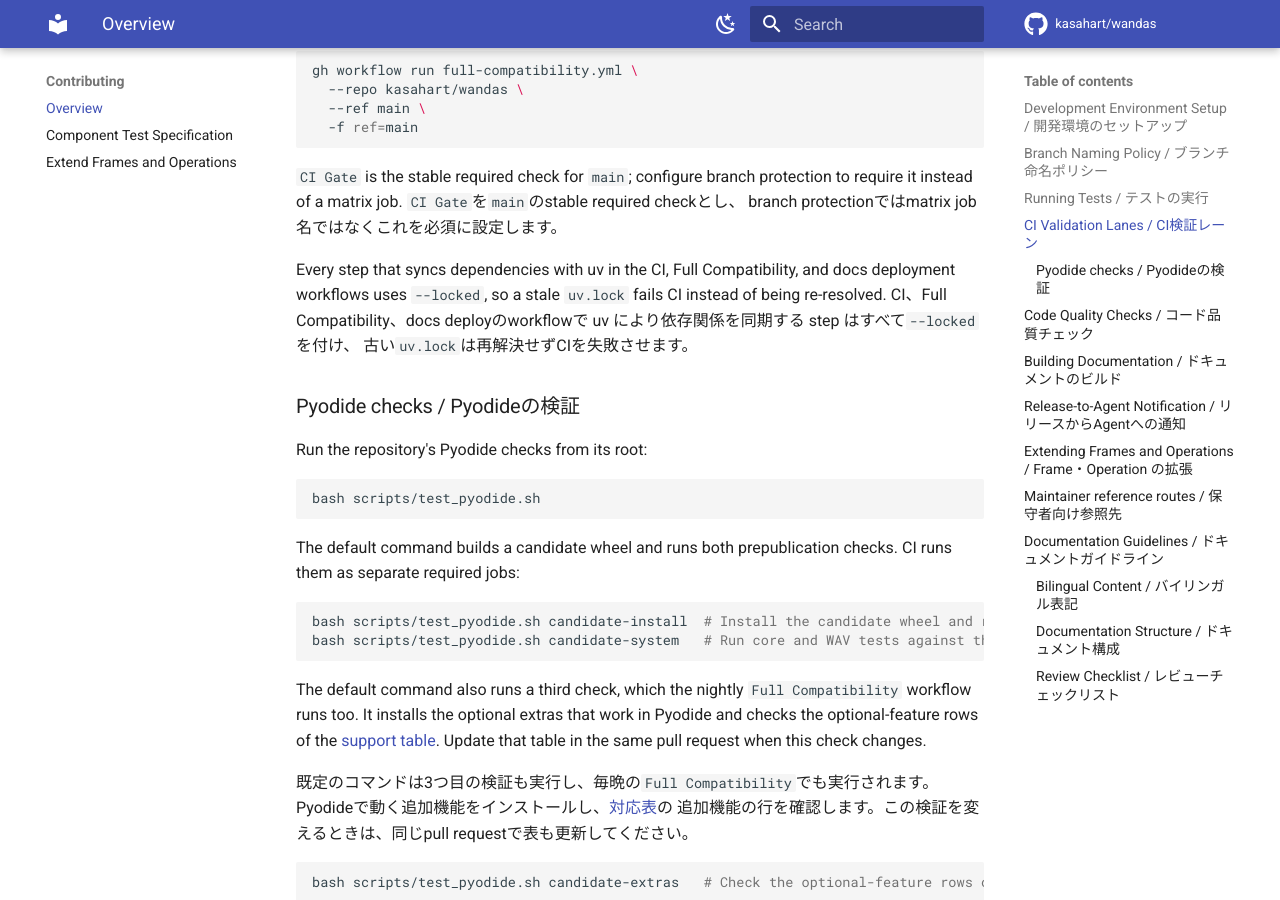
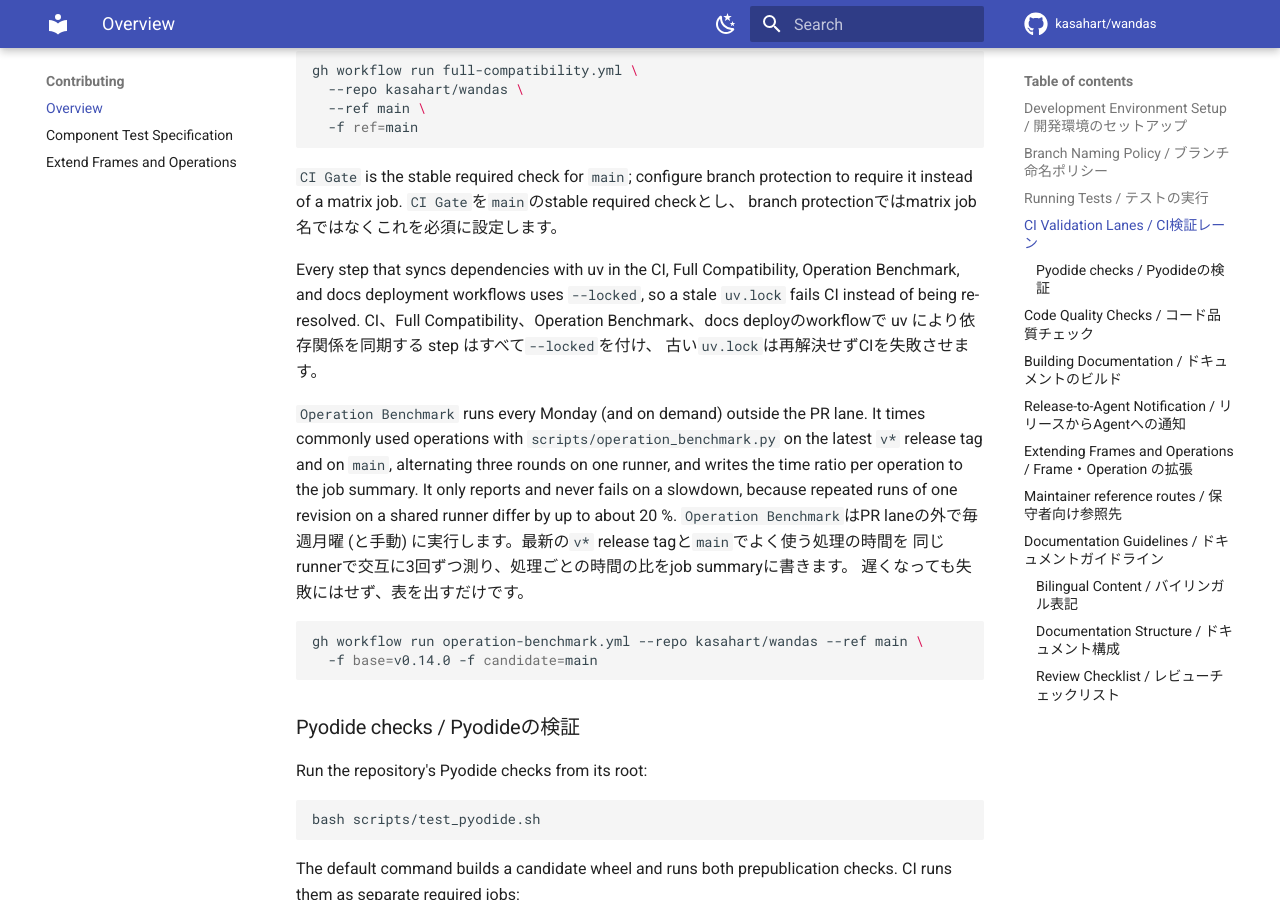
Before and after one commit to kasahart/wandas, an MkDocs documentation site: the page built from docs/src/contributing.md, in a window 1280 px wide and 900 px high, scrolled down 2451 px. Built offline with MkDocs 1.6.1 and Material for MkDocs 9.7.7, drawn with Linux system fonts in a browser that asks for light colours; comment, search, counter and statistics services are not loaded.

Commit message:
Compare operation times between the latest release and main every week (#711)
* Compare operation times between the latest release and main every week (#706)

A scheduled and on-demand workflow runs scripts/operation_benchmark.py on
the latest v* tag and on main, alternating three rounds on one runner, and
writes the ratio table to the job summary with the JSON as an artifact.
It reports only and never fails on a slowdown. Its uv syncs are covered by
the --locked guard, and the skill example now runs the candidate's harness
from a base checkout that predates it.

Co-Authored-By: Claude Opus 5.5 <noreply@anthropic.com>
Claude-Session: https://claude.ai/code/session_01VjJX8YGBpnfrHbJ5H4JMaX

* Resolve a branch name given as the benchmark base (#706)

After checkout, branches exist only as origin/<name>, so a base such as
main failed in git worktree add. Fall back to origin/<base>.

Co-Authored-By: Claude Opus 5.5 <noreply@anthropic.com>
Claude-Session: https://claude.ai/code/session_01VjJX8YGBpnfrHbJ5H4JMaX

---------

Co-authored-by: Claude <noreply@anthropic.com>

````diff
--- a/docs/src/contributing.md
+++ b/docs/src/contributing.md
@@ -107,10 +107,25 @@ gh workflow run full-compatibility.yml \
 to require it instead of a matrix job. `CI Gate`を`main`のstable required checkとし、
 branch protectionではmatrix job名ではなくこれを必須に設定します。
 
-Every step that syncs dependencies with uv in the CI, Full Compatibility, and docs deployment workflows uses
+Every step that syncs dependencies with uv in the CI, Full Compatibility, Operation Benchmark, and docs deployment workflows uses
 `--locked`, so a stale `uv.lock` fails CI instead of being re-resolved.
-CI、Full Compatibility、docs deployのworkflowで uv により依存関係を同期する step はすべて`--locked`を付け、
+CI、Full Compatibility、Operation Benchmark、docs deployのworkflowで uv により依存関係を同期する step はすべて`--locked`を付け、
 古い`uv.lock`は再解決せずCIを失敗させます。
+
+`Operation Benchmark` runs every Monday (and on demand) outside the PR lane. It
+times commonly used operations with `scripts/operation_benchmark.py` on the
+latest `v*` release tag and on `main`, alternating three rounds on one runner,
+and writes the time ratio per operation to the job summary. It only reports and
+never fails on a slowdown, because repeated runs of one revision on a shared
+runner differ by up to about 20 %. `Operation Benchmark`はPR laneの外で毎週月曜
+(と手動) に実行します。最新の`v*` release tagと`main`でよく使う処理の時間を
+同じrunnerで交互に3回ずつ測り、処理ごとの時間の比をjob summaryに書きます。
+遅くなっても失敗にはせず、表を出すだけです。
+
+```bash
+gh workflow run operation-benchmark.yml --repo kasahart/wandas --ref main \
+  -f base=v0.14.0 -f candidate=main
+```
 
 ### Pyodide checks / Pyodideの検証
 
````
Also changed, not shown: .agents/skills/wandas-scalability-benchmark/SKILL.md, 2 other files.
